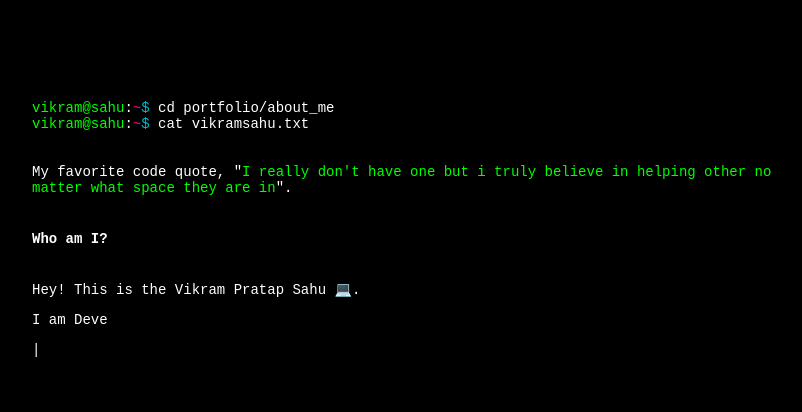
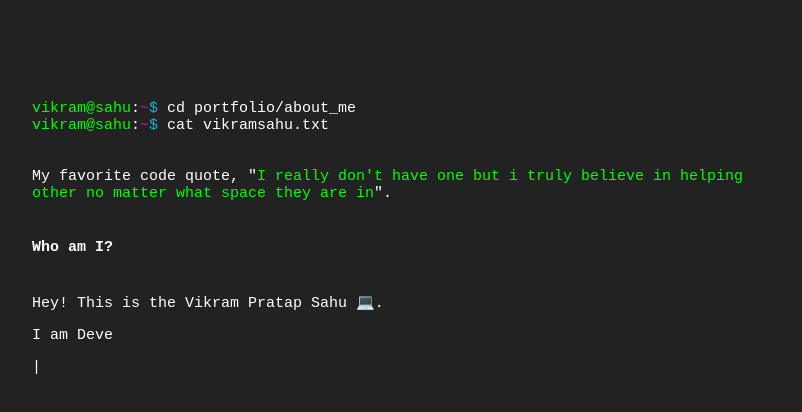
Before and after one commit to ivikramsahu/snipperbytes.in, a plain HTML site: page index.html in a window 1280 px wide. Shown: the whole page, without its empty margins (233-1035 px from the left). Drawn offline with nearby package versions, Linux system fonts and the light colour scheme; a script that the page names is missing.

Commit message:
change of mode

```diff
--- a/index.css
+++ b/index.css
@@ -1,5 +1,5 @@
 body {
-	background-color: #000
+	background-color: #222
 }
 
 #console {
@@ -9,7 +9,7 @@ body {
 	margin-left:auto;
 	margin-right:auto;
 	margin-top:100px;
-	font-size:14px;
+	font-size:15px;
 }
 
 a {
```
